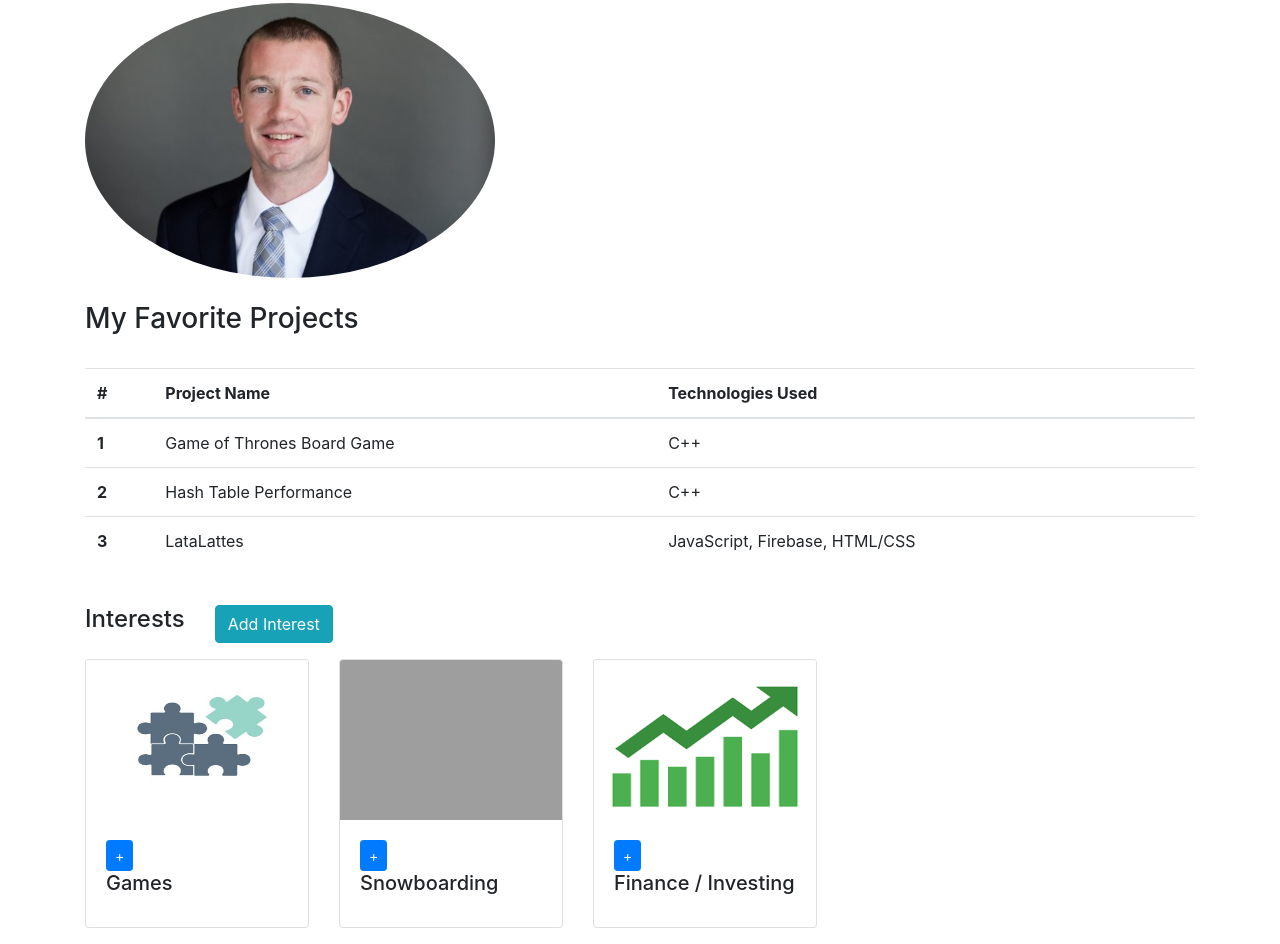
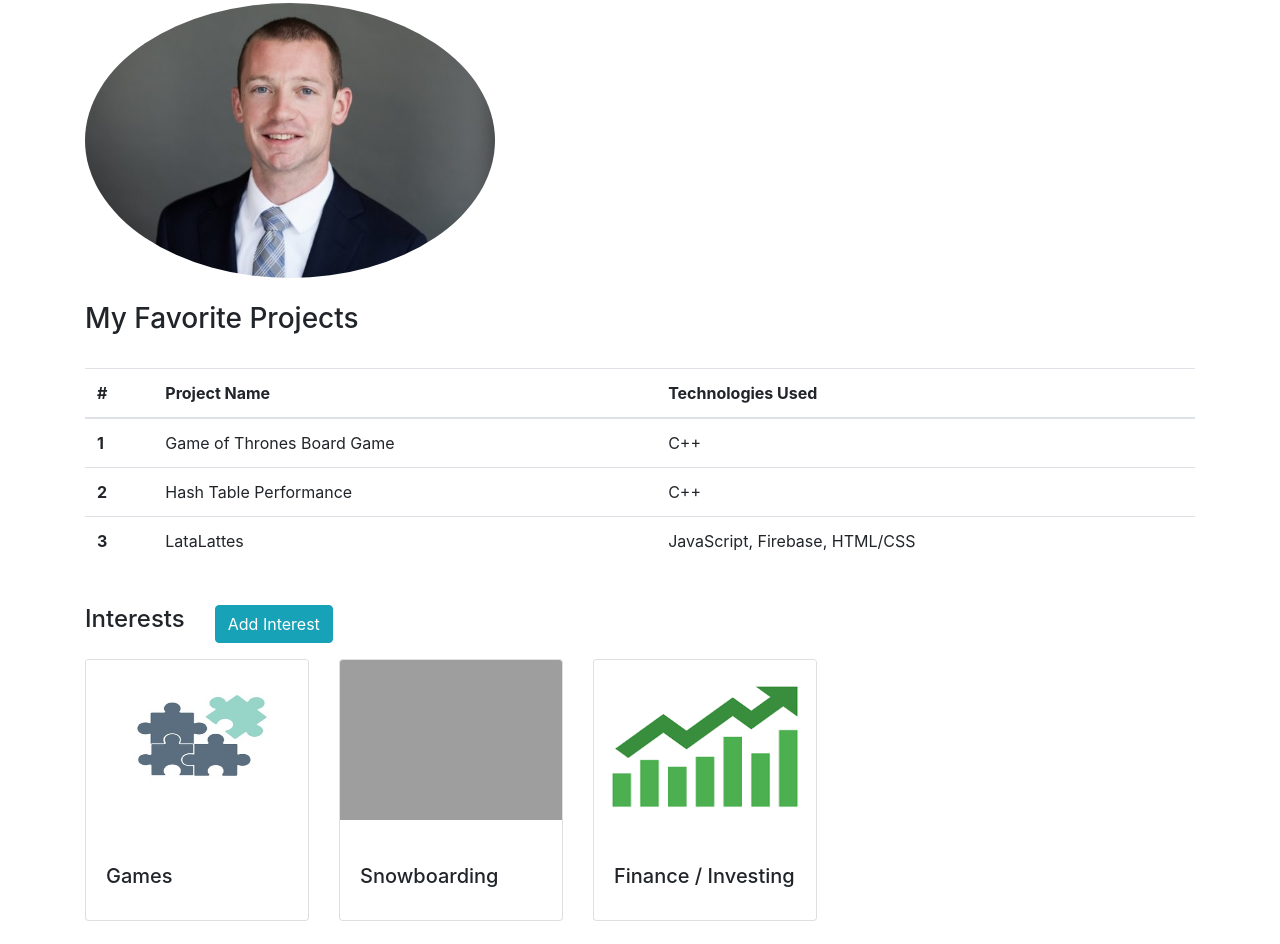
Before and after one commit to jmhein/jmhein.github.io, a plain HTML site: page index.html in a window 1280 px wide. Shown: the part 579-1523 px from the top of the page. Drawn offline with nearby package versions, Linux system fonts and the light colour scheme; grey boxes are pictures that could not be loaded.

Commit message:
updating

```diff
--- a/index.html
+++ b/index.html
@@ -107,7 +107,6 @@
               <div class="card" id="interest1" style="width: 14rem;">
                 <img class="card-img-top" style="height: 10rem" src="../img/puzzle.jpg" alt="Puzzle Picture">
                 <div class="card-body">
-                  <a href="#" class="btn btn-primary btn-sm" onClick="addTweet(interest1)">+</a>
                   <br>
                   <h5 class="card-title">Games</h5>
                 </div>
@@ -117,7 +116,6 @@
               <div class="card" id="interest2" style="width: 14rem;">
                 <img class="card-img-top" style="height: 10rem" src="../img/snowboarding.jpg" alt="Snowboarding Picture">
                 <div class="card-body">
-                  <a href="#" class="btn btn-primary btn-sm" onClick="addTweet(interest2)">+</a>
                   <br>
                   <h5 class="card-title">Snowboarding</h5>
                 </div>
@@ -127,7 +125,6 @@
               <div class="card" id="interest3" style="width: 14rem;">
                 <img class="card-img-top" style="height: 10rem" src="../img/growth.png" alt="Card image cap">
                 <div class="card-body">
-                  <a href="#" class="btn btn-primary btn-sm" onClick="addTweet(interest3)">+</a>
                   <br>
                   <h5 class="card-title">Finance / Investing</h5>
                 </div>
```
